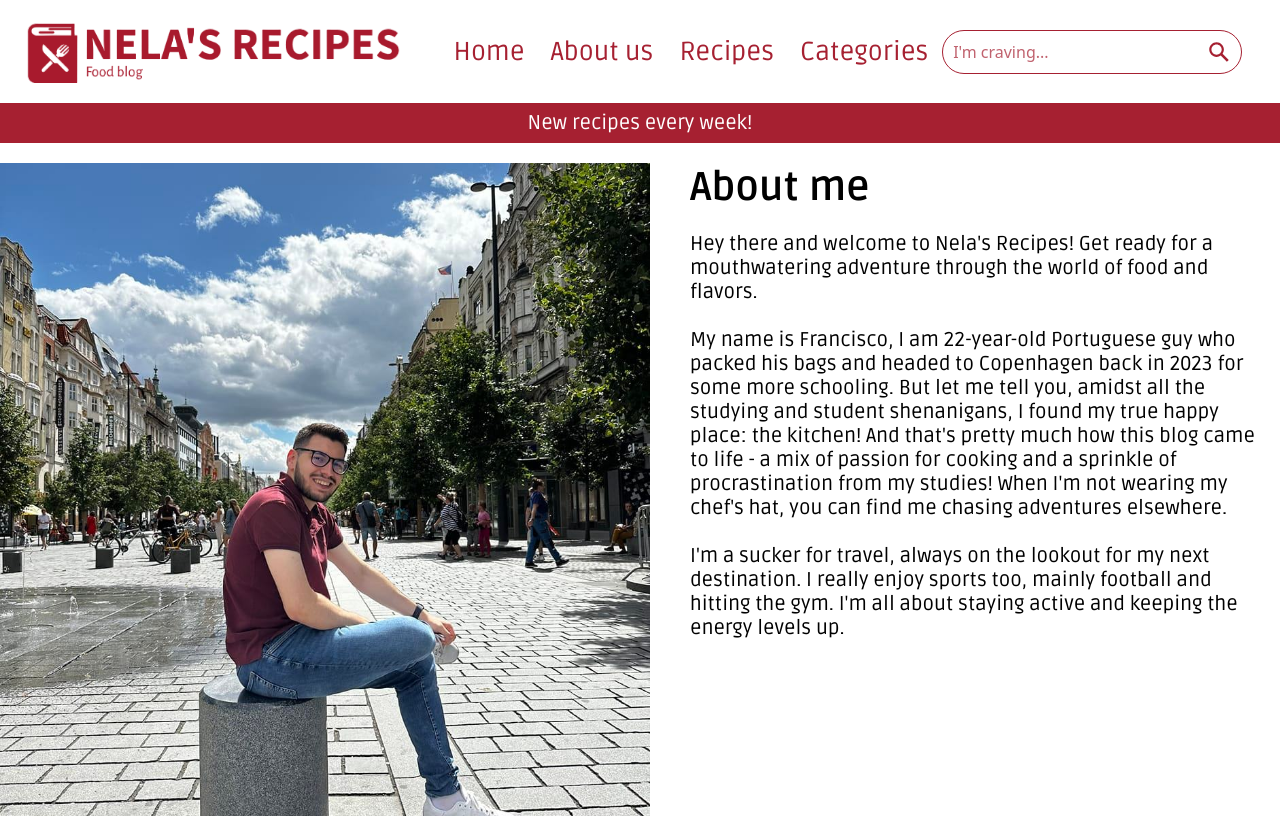
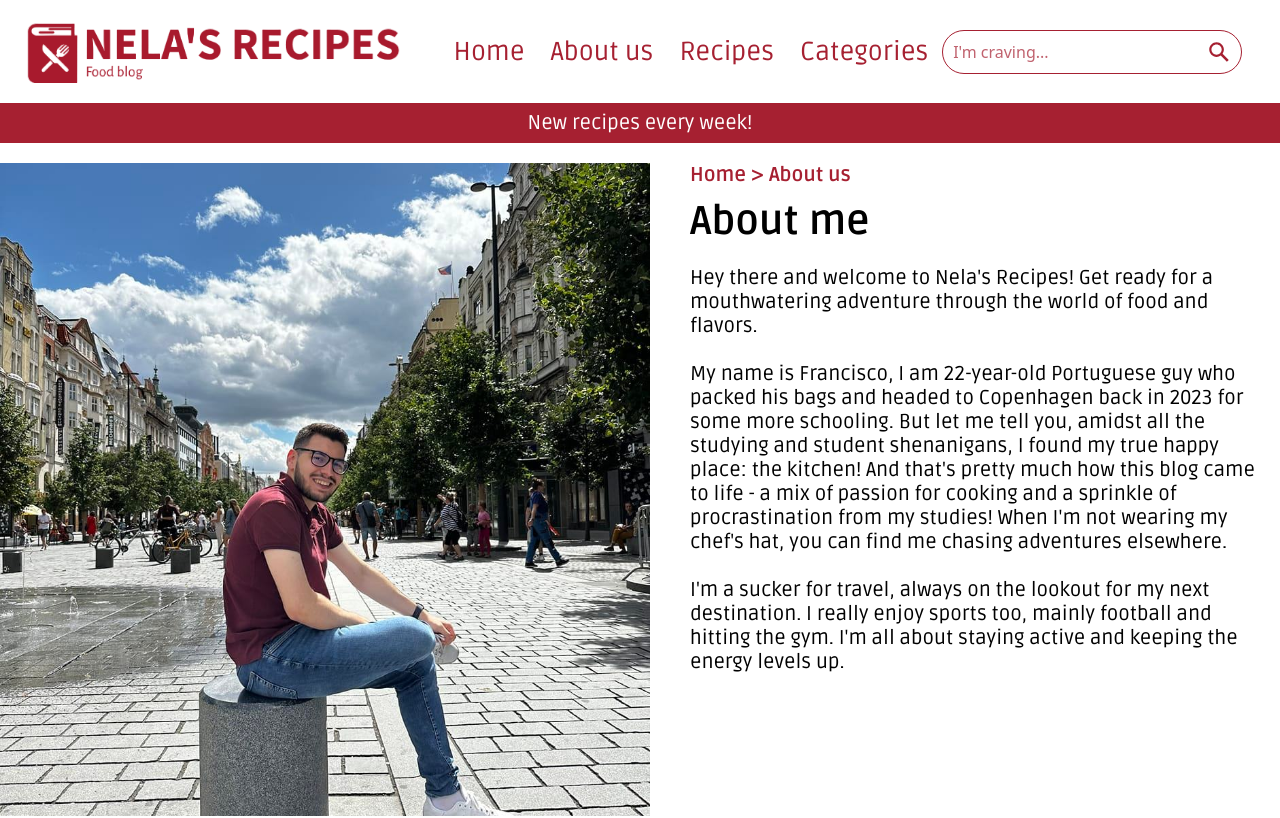
Before and after one commit to XicoCorreia/RecipeWebsite, an Angular app: page /about-us in a window 1280 px wide. Shown: the top 818 px of the page. Built offline with nearby package versions, Linux system fonts and the light colour scheme.

Commit message:
route line

```diff
--- a/src/app/aboutus/aboutus.component.css
+++ b/src/app/aboutus/aboutus.component.css
@@ -21,11 +21,27 @@ h1{
     margin: 0
 }
 
+.route{
+    color:#a62031;
+    font-weight: bold;
+    padding-bottom: 0.5em;
+}
+.route a {
+    color:#a62031;
+
+}
+
+#r-home:hover{
+    text-decoration:underline;
+}
+
 @media screen and (max-width: 925px) {
     #primary-image{
         float: none;
         margin-right: 0;
+        margin-bottom: 0.5em;
     }
+
 }
 
 @media screen and (max-width: 650px) {
--- a/src/app/aboutus/aboutus.component.html
+++ b/src/app/aboutus/aboutus.component.html
@@ -2,6 +2,10 @@
     <div id="primary">
     <img src={{image}} alt="About" id="primary-image">
     <div id="about_me">
+        <div class="route">
+            <a href="#" routerLink="/" id="r-home">Home</a>
+            > About us
+        </div>
         <h1>About me</h1>
         <p>Hey there and welcome to Nela's Recipes! Get ready for a mouthwatering adventure through the world of food and flavors.<br> <br>
         My name is Francisco, I am 22-year-old Portuguese guy who packed his bags and headed to Copenhagen back in 2023 for some more schooling.
```
